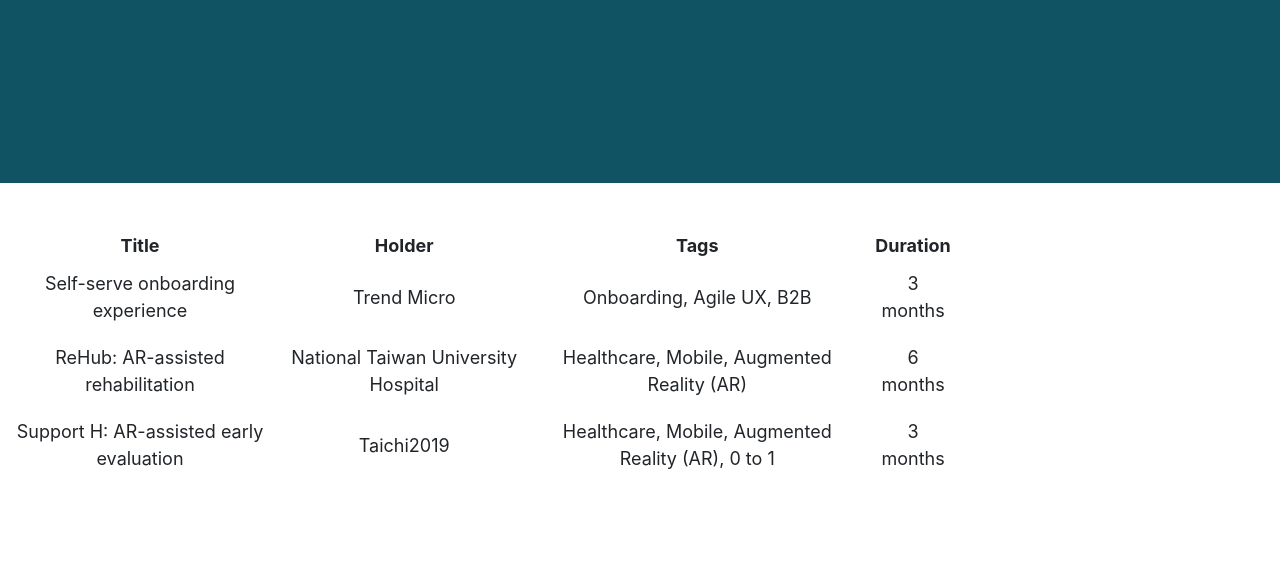
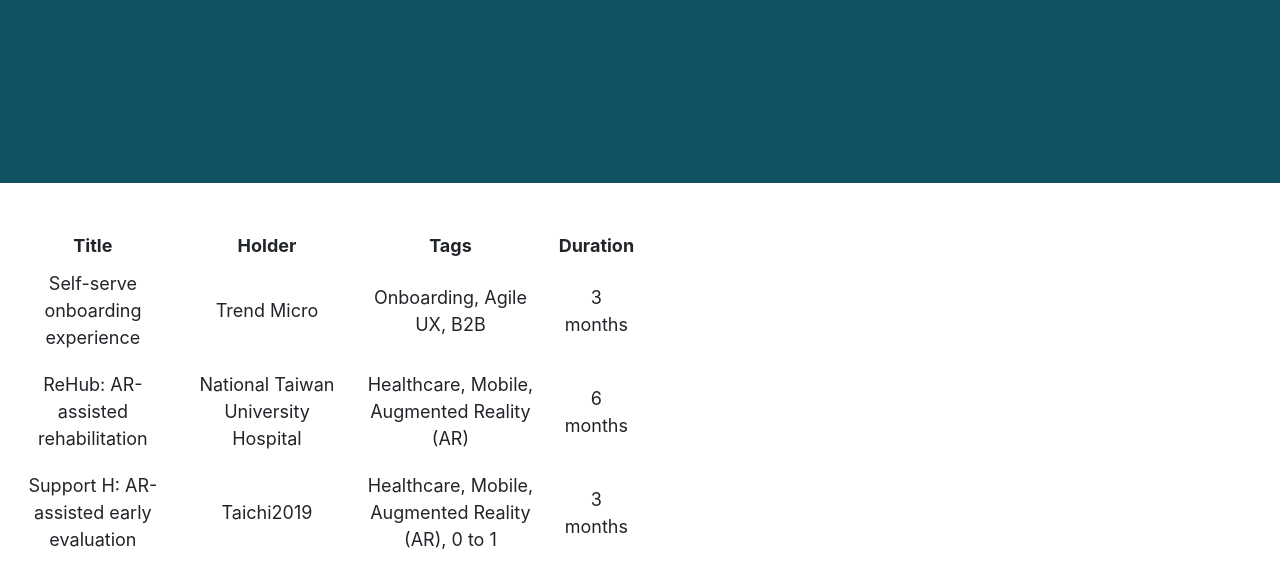
Before and after one commit to kc2283/.github.io, a plain HTML site: page WebsiteAssignmentFiles/list.html in a window 1280 px wide. Shown: the part 273-836 px from the top of the page. Before the commit the page ends 800 px from the top, so only its background shows below. Drawn offline with Linux system fonts and the light colour scheme.

Commit message:
6_commit

```diff
--- a/WebsiteAssignmentFiles/list.html
+++ b/WebsiteAssignmentFiles/list.html
@@ -47,7 +47,7 @@
                 */
                 var jsonTable = document.createElement("table");
                 var tr = jsonTable.insertRow(-1);
-                jsonTable.style.width = "75%";
+                jsonTable.style.width = "50%";
                 let root;
                 for (let prop in data) {
                     root = prop;
```
Also changed, not shown: WebsiteAssignmentFiles/index.html (+2 -2 lines).
